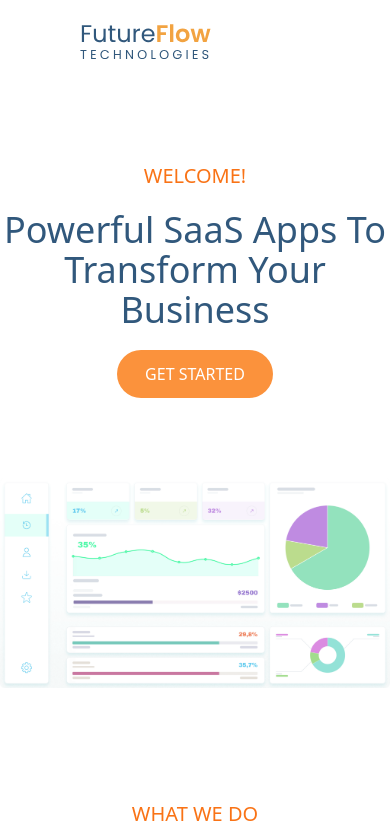
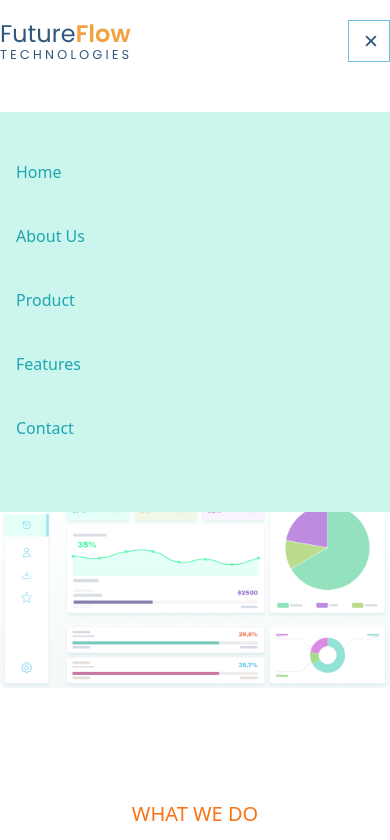
Before and after one commit to Michaeliskingbd/hackathon-group-10, a React (Vite) app: page / in a window 390 px wide. Shown: the top 840 px of the page. Built offline with nearby package versions, Linux system fonts and the light colour scheme; a web font is replaced by a local one.

Commit message:
updating navbar

```diff
--- a/src/App.jsx
+++ b/src/App.jsx
@@ -1,6 +1,7 @@
 
 import "./App.css";
 import Home from "./pages/Home";
+import ProductPage from "./Pages/ProductPage"
 function App() {
   return (
     <div>
--- /dev/null
+++ b/src/Components/UpdatedNavbar.jsx
@@ -0,0 +1,41 @@
+import React, { useState } from 'react'
+import logo from "../assets/Logo.svg"
+import { GiHamburgerMenu } from 'react-icons/gi'
+import { IoClose } from 'react-icons/io5'
+
+const UpdatedNavbar = () => {
+
+        const [isMobileNav, setIsMobileNav ] = useState("false");
+
+        const mobileNav = () => {
+            setIsMobileNav(!isMobileNav);
+        }
+  return (
+    <section>
+        <nav className='flex justify-between lg:px-20 py-5'>
+                    <img src={logo}></img>
+                    <ul className='lg:flex gap-7 capitalize text-[#6EC1E4] text-lg font-["plus jakarta Sans, san serif"] cursor-pointer hidden'>
+                        <li className='hover:text-orange-400'>home</li>
+                        <li className='hover:text-orange-400'>about us</li>
+                        <li className='hover:text-orange-400'>product</li>
+                        <li className='hover:text-orange-400'>Features</li>
+                        <li className='hover:text-orange-400'>contact</li>
+                    </ul>
+                    <button onClick={mobileNav} className='lg:hidden pr-2 bg-white text-[#31587c] px-3 py-2 text-xl border-[1px] border-[#6EC1E4]'>{isMobileNav? <IoClose/> :<GiHamburgerMenu />}</button>
+                </nav>
+                  {/* Mobile navbar */}
+
+         {isMobileNav && <nav className='bg-[#ccf5ee] absolute top-0 w-[100%] mt-28 h-[400px] lg:hidden'>
+           <ul className='capitalize flex flex-col gap-10 px-4 pt-12 text-base'>
+            <li className=' text-[#1ca6af] cursor-pointer hover:text-[#f2a341]'>home</li>
+            <li className=' text-[#1ca6af] cursor-pointer hover:text-[#f2a341]'>about us</li>
+            <li className=' text-[#1ca6af] cursor-pointer hover:text-[#f2a341]'>product</li>
+            <li className=' text-[#1ca6af] cursor-pointer hover:text-[#f2a341]'>features</li>
+            <li className=' text-[#1ca6af] cursor-pointer hover:text-[#f2a341]'>contact</li>
+            </ul>
+          </nav>}
+    </section>
+  )
+}
+
+export default UpdatedNavbar
--- a/src/Pages/ProductPage.jsx
+++ b/src/Pages/ProductPage.jsx
@@ -3,33 +3,15 @@ import logo from "../assets/Logo.svg"
 import logo2 from "../assets/logo2.png"
 import logo3 from "../assets/logo3.png"
 import logo4 from "../assets/logo4.png"
-import { GiHamburgerMenu } from 'react-icons/gi'
-import { IoClose } from 'react-icons/io5'
-import { SiCookiecutter } from 'react-icons/si'
 import { FaFacebook } from 'react-icons/fa'
 import { BsInstagram, BsTwitter } from 'react-icons/bs'
 import { LiaLinkedin } from 'react-icons/lia'
+import UpdatedNavbar from '../Components/UpdatedNavbar'
 
 const ProductPage = () => {
-
-    const [isMobileNav, setIsMobileNav ] = useState("false");
-
-    const mobileNav = () => {
-        setIsMobileNav(!isMobileNav);
-    }
   return (
     <section className='bg-[#def1ef]'>
-        <nav className='flex justify-between lg:px-20 py-5'>
-            <img src={logo}></img>
-            <ul className='lg:flex gap-7 capitalize text-[#6EC1E4] text-lg font-["plus jakarta Sans, san serif"] cursor-pointer hidden'>
-                <li className='hover:text-orange-400'>home</li>
-                <li className='hover:text-orange-400'>about us</li>
-                <li className='hover:text-orange-400'>product</li>
-                <li className='hover:text-orange-400'>Features</li>
-                <li className='hover:text-orange-400'>contact</li>
-            </ul>
-            <button onClick={mobileNav} className='lg:hidden pr-2 bg-white text-[#31587c] px-3 py-2 text-xl border-[1px] border-[#6EC1E4]'>{isMobileNav? <IoClose/> :<GiHamburgerMenu />}</button>
-        </nav>
+        <UpdatedNavbar/>
         <div className=' h-40 flex flex-col gap-7 mt-[82px] justify-center w-full'>
           <h1 className='text-[68px] text-[#31587c] font-[600] text-center capitalize font-["plus jakarta Sans, san serif"]'>products</h1>
           <h3 className='text-center text-[17px] px-3 text-[#32597dc4] font-["poppins, san serif"]'>Lorem ipsum dolor sit amet, consectetur adipiscing elit. Ut elit tellus, luctus nec<br/> ullamcorper mattis, pulvinar dapibus leo.</h3>
@@ -225,18 +207,6 @@ const ProductPage = () => {
           © {new Date().getFullYear()} Hackhathon Group 10 — All Rights Reserved.
         </div>
         </footer>
-
-          {/* Mobile navbar */}
-
-         {isMobileNav && <nav className='bg-[#ccf5ee] absolute top-0 w-[100%] mt-28 h-[400px] lg:hidden'>
-           <ul className='capitalize flex flex-col gap-10 px-4 pt-12 text-base'>
-            <li className=' text-[#1ca6af] cursor-pointer hover:text-[#f2a341]'>home</li>
-            <li className=' text-[#1ca6af] cursor-pointer hover:text-[#f2a341]'>about us</li>
-            <li className=' text-[#1ca6af] cursor-pointer hover:text-[#f2a341]'>product</li>
-            <li className=' text-[#1ca6af] cursor-pointer hover:text-[#f2a341]'>features</li>
-            <li className=' text-[#1ca6af] cursor-pointer hover:text-[#f2a341]'>contact</li>
-            </ul>
-          </nav>}
     </section>
   )
 }
--- a/src/pages/Home.jsx
+++ b/src/pages/Home.jsx
@@ -4,12 +4,13 @@ import NavBar from '../components/NavBar'
 import HeroSection from '../components/HeroSection'
 import Activities from '../components/Activities'
 import Products from '../components/Products'
+import UpdatedNavbar from '../Components/UpdatedNavbar'
 
 const Home = () => {
   return (
     <section>
     <div>
-        <NavBar />
+      <UpdatedNavbar/>
         <HeroSection />
         <Activities />
         <Products />
```
